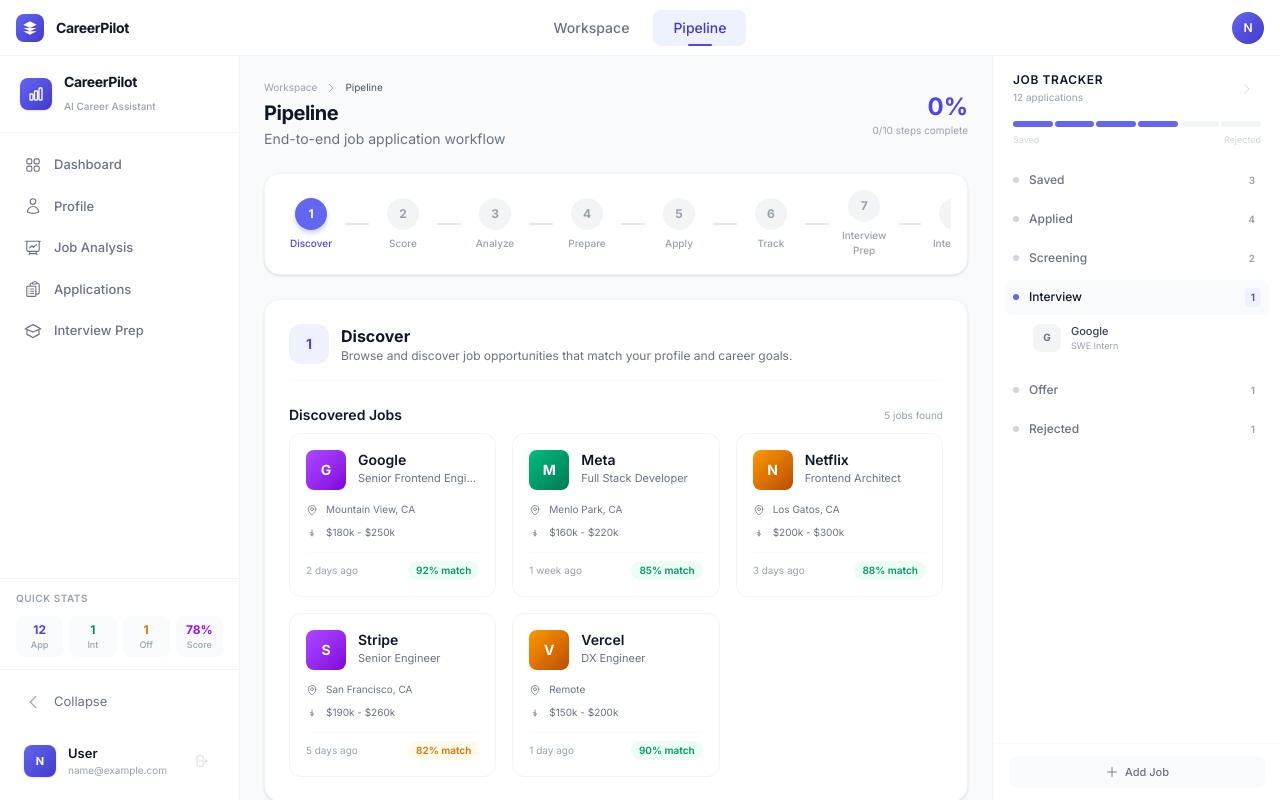
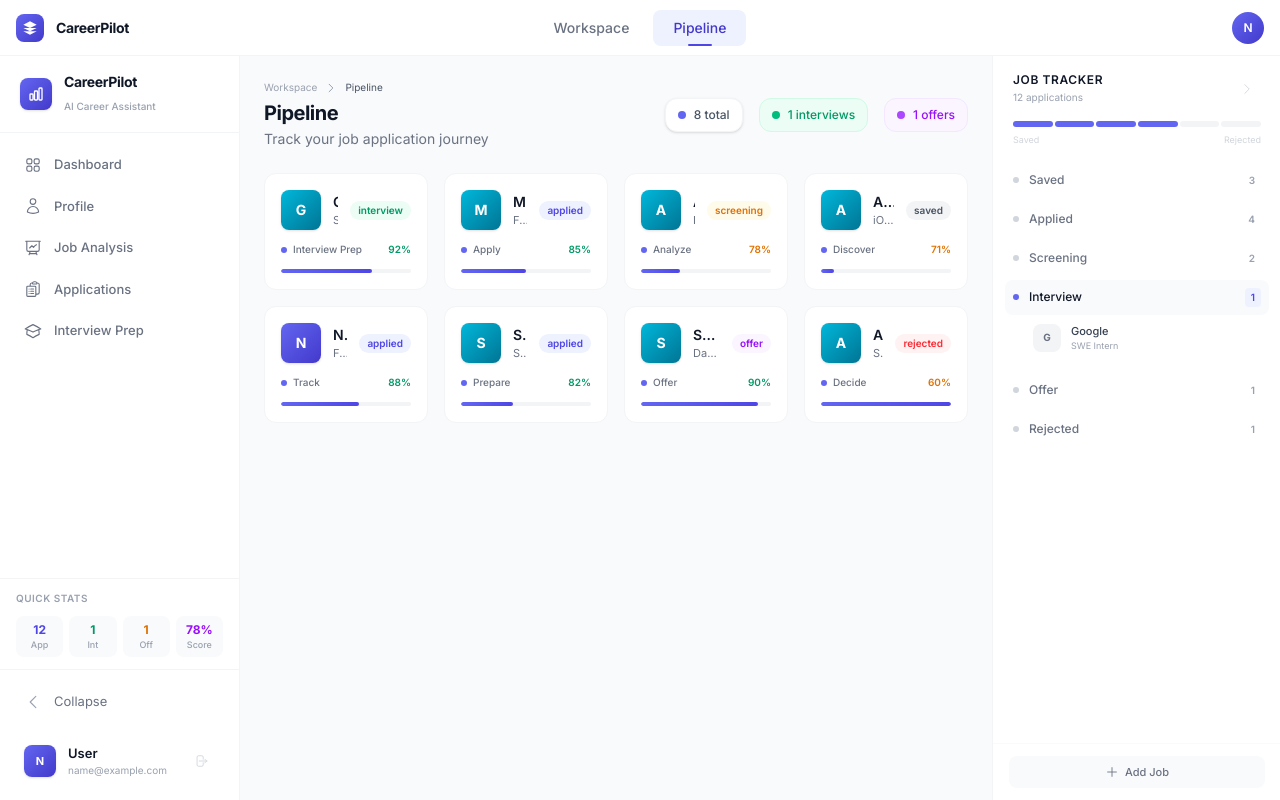
Before and after one commit to bhuwanb23/career_pilot, a React (Vite) app in the folder frontend/: page /pipeline in a window 1280 px wide. Built offline with nearby package versions, Linux system fonts and the light colour scheme; sample sign-in values are in the browser's storage.

Commit message:
feat: rewrite Pipeline with job list view and per-job detail with timeline

```diff
--- a/frontend/src/pages/Pipeline.jsx
+++ b/frontend/src/pages/Pipeline.jsx
@@ -1,68 +1,171 @@
 import { useState } from "react";
 import AppLayout from "../components/AppLayout";
-import PipelineProgress from "../components/pipeline/PipelineProgress";
-import DiscoverStep from "../components/pipeline/steps/DiscoverStep";
-import ScoreStep from "../components/pipeline/steps/ScoreStep";
-import AnalyzeStep from "../components/pipeline/steps/AnalyzeStep";
-import PrepareStep from "../components/pipeline/steps/PrepareStep";
-import ApplyStep from "../components/pipeline/steps/ApplyStep";
-import TrackStep from "../components/pipeline/steps/TrackStep";
-import InterviewPrepStep from "../components/pipeline/steps/InterviewPrepStep";
-import InterviewStep from "../components/pipeline/steps/InterviewStep";
-import OfferStep from "../components/pipeline/steps/OfferStep";
-import DecideStep from "../components/pipeline/steps/DecideStep";
-import { MOCK_PIPELINE_STEPS, MOCK_PIPELINE_DATA } from "../data/mockData";
+import PipelineTimeline from "../components/pipeline/PipelineTimeline";
+import { MOCK_PIPELINE_JOBS, MOCK_PIPELINE_STEPS, MOCK_PIPELINE_STEP_DETAILS } from "../data/mockData";
 
-const stepComponents = {
-  discover: DiscoverStep,
-  score: ScoreStep,
-  analyze: AnalyzeStep,
-  prepare: PrepareStep,
-  apply: ApplyStep,
-  track: TrackStep,
-  interview_prep: InterviewPrepStep,
-  interview: InterviewStep,
-  offer: OfferStep,
-  decide: DecideStep,
+const statusColors = {
+  saved: "bg-gray-100 text-gray-600",
+  applied: "bg-brand-50 text-brand-600",
+  screening: "bg-amber-50 text-amber-600",
+  interview: "bg-emerald-50 text-emerald-600",
+  offer: "bg-purple-50 text-purple-600",
+  rejected: "bg-red-50 text-red-500",
 };
 
-const stepDescriptions = {
-  discover: "Browse and discover job opportunities that match your profile and career goals.",
-  score: "See how well each job matches your resume and skills.",
-  analyze: "Deep dive into fit analysis, strengths, and areas for improvement.",
-  prepare: "Generate tailored cover letters and outreach messages.",
-  apply: "Submit your applications to selected companies.",
-  track: "Monitor the status of all your applications.",
-  interview_prep: "Prepare for upcoming interviews with questions and STAR answers.",
-  interview: "Complete your scheduled interviews.",
-  offer: "Evaluate and compare job offers.",
-  decide: "Make your final decision and start your new journey.",
-};
+const gradients = [
+  "from-brand-500 to-brand-700",
+  "from-emerald-500 to-emerald-700",
+  "from-amber-500 to-amber-700",
+  "from-purple-500 to-purple-700",
+  "from-rose-500 to-rose-700",
+  "from-cyan-500 to-cyan-700",
+];
+
+function JobListCard({ job, onClick }) {
+  const gradIdx = job.company.charCodeAt(0) % gradients.length;
+  const stepIdx = MOCK_PIPELINE_STEPS.findIndex((s) => s.id === job.currentStep);
+  const stepTitle = MOCK_PIPELINE_STEPS[stepIdx]?.title || "Discover";
+
+  return (
+    <button
+      onClick={() => onClick(job)}
+      className="w-full text-left bg-white rounded-xl border border-gray-100 p-4 hover:shadow-md hover:border-gray-200 transition-all duration-200 group"
+    >
+      <div className="flex items-center gap-3 mb-3">
+        <div className={`w-10 h-10 rounded-lg bg-gradient-to-br ${gradients[gradIdx]} flex items-center justify-center text-white text-sm font-bold shadow-sm`}>
+          {job.company[0]}
+        </div>
+        <div className="flex-1 min-w-0">
+          <h4 className="text-sm font-semibold text-gray-900 truncate group-hover:text-brand-600 transition-colors">{job.company}</h4>
+          <p className="text-[11px] text-gray-500 truncate">{job.role}</p>
+        </div>
+        <span className={`px-2 py-0.5 rounded-full text-[10px] font-semibold ${statusColors[job.status] || "bg-gray-100 text-gray-500"}`}>
+          {job.status}
+        </span>
+      </div>
+
+      <div className="flex items-center justify-between">
+        <div className="flex items-center gap-1.5">
+          <div className="w-1.5 h-1.5 rounded-full bg-brand-500" />
+          <span className="text-[10px] text-gray-500 font-medium">{stepTitle}</span>
+        </div>
+        <span className={`text-[10px] font-semibold ${
+          job.matchScore >= 80 ? "text-emerald-600" :
+          job.matchScore >= 60 ? "text-amber-600" : "text-red-500"
+        }`}>
+          {job.matchScore}%
+        </span>
+      </div>
+
+      {/* Mini progress bar */}
+      <div className="mt-3 h-1 bg-gray-100 rounded-full overflow-hidden">
+        <div
+          className="h-full bg-gradient-to-r from-brand-500 to-brand-600 rounded-full transition-all"
+          style={{ width: `${(job.currentStep / 10) * 100}%` }}
+        />
+      </div>
+    </button>
+  );
+}
+
+function JobDetailView({ job, onBack }) {
+  const [activeStep, setActiveStep] = useState(MOCK_PIPELINE_STEPS[job.currentStep - 1]?.key || "discover");
+  const stepDetails = MOCK_PIPELINE_STEP_DETAILS[activeStep];
+  const stepIdx = MOCK_PIPELINE_STEPS.findIndex((s) => s.key === activeStep);
+
+  return (
+    <div className="space-y-6">
+      {/* Back Button */}
+      <button
+        onClick={onBack}
+        className="flex items-center gap-2 text-sm text-gray-500 hover:text-gray-700 transition-colors"
+      >
+        <svg className="w-4 h-4" fill="none" viewBox="0 0 24 24" stroke="currentColor" strokeWidth={2}>
+          <path strokeLinecap="round" strokeLinejoin="round" d="M15.75 19.5L8.25 12l7.5-7.5" />
+        </svg>
+        Back to Pipeline
+      </button>
+
+      {/* Job Header */}
+      <div className="bg-white rounded-2xl border border-gray-100 shadow-sm p-5">
+        <div className="flex items-center justify-between">
+          <div className="flex items-center gap-4">
+            <div className="w-12 h-12 rounded-xl bg-gradient-to-br from-brand-500 to-brand-700 flex items-center justify-center text-white text-lg font-bold shadow-sm">
+              {job.company[0]}
+            </div>
+            <div>
+              <h2 className="text-base font-bold text-gray-900">{job.company}</h2>
+              <p className="text-sm text-gray-500">{job.role}</p>
+              <p className="text-[10px] text-gray-400 mt-0.5">{job.location} · {job.salary}</p>
+            </div>
+          </div>
+          <div className="text-right">
+            <p className={`text-2xl font-bold ${job.matchScore >= 80 ? "text-emerald-600" : job.matchScore >= 60 ? "text-amber-600" : "text-red-500"}`}>
+              {job.matchScore}%
+            </p>
+            <p className="text-[10px] text-gray-400">match score</p>
+          </div>
+        </div>
+      </div>
+
+      {/* Timeline + Details Grid */}
+      <div className="grid grid-cols-1 lg:grid-cols-3 gap-6">
+        {/* Vertical Timeline */}
+        <div className="lg:col-span-1">
+          <PipelineTimeline
+            steps={MOCK_PIPELINE_STEPS}
+            currentStep={job.currentStep}
+            activeStep={activeStep}
+            onStepClick={setActiveStep}
+          />
+        </div>
+
+        {/* Step Details */}
+        <div className="lg:col-span-2">
+          <div className="bg-white rounded-2xl border border-gray-100 shadow-sm p-6">
+            <div className="flex items-center gap-3 mb-5 pb-4 border-b border-gray-50">
+              <div className="w-10 h-10 rounded-xl bg-brand-50 flex items-center justify-center">
+                <span className="text-sm font-bold text-brand-600">{stepIdx + 1}</span>
+              </div>
+              <div>
+                <h3 className="text-base font-bold text-gray-900">{stepDetails?.title}</h3>
+                <p className="text-xs text-gray-500">{stepDetails?.description}</p>
+              </div>
+            </div>
+
+            <div className="space-y-3">
+              {stepDetails?.actions?.map((action, i) => (
+                <div key={i} className="flex items-center gap-3 p-3 rounded-xl bg-gray-50 hover:bg-gray-100 transition-colors">
+                  <div className="w-6 h-6 rounded-lg bg-brand-50 flex items-center justify-center text-brand-600 text-[10px] font-bold">
+                    {i + 1}
+                  </div>
+                  <span className="text-sm text-gray-700">{action}</span>
+                </div>
+              ))}
+            </div>
+
+            <div className="mt-6 pt-4 border-t border-gray-50">
+              <div className="flex items-center justify-between text-[10px] text-gray-400">
+                <span>Step {stepIdx + 1} of 10</span>
+                <span>{Math.round(((job.currentStep - 1) / 10) * 100)}% through pipeline</span>
+              </div>
+            </div>
+          </div>
+        </div>
+      </div>
+    </div>
+  );
+}
 
 export default function Pipeline({ leftCollapsed, rightCollapsed, onToggleLeft, onToggleRight }) {
-  const [activeStep, setActiveStep] = useState("discover");
-  const [completedSteps, setCompletedSteps] = useState([]);
+  const [selectedJob, setSelectedJob] = useState(null);
 
-  const activeIndex = MOCK_PIPELINE_STEPS.findIndex((s) => s.key === activeStep);
-  const CurrentStepComponent = stepComponents[activeStep] || DiscoverStep;
-  const currentData = MOCK_PIPELINE_DATA[activeStep];
-
-  const handleNext = () => {
-    if (activeIndex < MOCK_PIPELINE_STEPS.length - 1) {
-      setCompletedSteps((prev) => [...prev, activeStep]);
-      setActiveStep(MOCK_PIPELINE_STEPS[activeIndex + 1].key);
-    }
+  const stats = {
+    total: MOCK_PIPELINE_JOBS.length,
+    active: MOCK_PIPELINE_JOBS.filter((j) => j.status !== "rejected" && j.status !== "offer").length,
+    interviews: MOCK_PIPELINE_JOBS.filter((j) => j.status === "interview").length,
+    offers: MOCK_PIPELINE_JOBS.filter((j) => j.status === "offer").length,
   };
-
-  const handlePrev = () => {
-    if (activeIndex > 0) {
-      setActiveStep(MOCK_PIPELINE_STEPS[activeIndex - 1].key);
-    }
-  };
-
-  const completedCount = completedSteps.length;
-  const totalCount = MOCK_PIPELINE_STEPS.length;
-  const overallProgress = Math.round((completedCount / totalCount) * 100);
 
   return (
     <AppLayout leftCollapsed={leftCollapsed} rightCollapsed={rightCollapsed} onToggleLeft={onToggleLeft} onToggleRight={onToggleRight}>
@@ -78,65 +181,34 @@ export default function Pipeline({ leftCollapsed, rightCollapsed, onToggleLeft,
               <span className="text-gray-600">Pipeline</span>
             </div>
             <h1 className="text-xl font-bold text-gray-900 tracking-tight">Pipeline</h1>
-            <p className="text-sm text-gray-500 mt-0.5">End-to-end job application workflow</p>
+            <p className="text-sm text-gray-500 mt-0.5">Track your job application journey</p>
           </div>
-          <div className="text-right">
-            <p className="text-2xl font-bold text-brand-600">{overallProgress}%</p>
-            <p className="text-[10px] text-gray-400">{completedCount}/{totalCount} steps complete</p>
+          <div className="flex items-center gap-4">
+            <div className="flex items-center gap-2 px-3 py-2 rounded-xl bg-white border border-gray-100 shadow-sm">
+              <div className="w-2 h-2 rounded-full bg-brand-500" />
+              <span className="text-xs font-medium text-gray-600">{stats.total} total</span>
+            </div>
+            <div className="flex items-center gap-2 px-3 py-2 rounded-xl bg-emerald-50 border border-emerald-100">
+              <div className="w-2 h-2 rounded-full bg-emerald-500" />
+              <span className="text-xs font-medium text-emerald-600">{stats.interviews} interviews</span>
+            </div>
+            <div className="flex items-center gap-2 px-3 py-2 rounded-xl bg-purple-50 border border-purple-100">
+              <div className="w-2 h-2 rounded-full bg-purple-500" />
+              <span className="text-xs font-medium text-purple-600">{stats.offers} offers</span>
+            </div>
           </div>
         </div>
 
-        {/* Progress Bar */}
-        <PipelineProgress
-          steps={MOCK_PIPELINE_STEPS}
-          activeStep={activeStep}
-          completedSteps={completedSteps}
-          onStepClick={setActiveStep}
-        />
-
-        {/* Step Content */}
-        <div className="bg-white rounded-2xl border border-gray-100 shadow-sm p-6">
-          {/* Step Header */}
-          <div className="flex items-center gap-3 mb-6 pb-4 border-b border-gray-50">
-            <div className="w-10 h-10 rounded-xl bg-brand-50 flex items-center justify-center">
-              <span className="text-sm font-bold text-brand-600">{activeIndex + 1}</span>
-            </div>
-            <div>
-              <h2 className="text-base font-bold text-gray-900">
-                {MOCK_PIPELINE_STEPS[activeIndex]?.title}
-              </h2>
-              <p className="text-xs text-gray-500">{stepDescriptions[activeStep]}</p>
-            </div>
+        {/* Content */}
+        {selectedJob ? (
+          <JobDetailView job={selectedJob} onBack={() => setSelectedJob(null)} />
+        ) : (
+          <div className="grid grid-cols-1 sm:grid-cols-2 lg:grid-cols-3 xl:grid-cols-4 gap-4">
+            {MOCK_PIPELINE_JOBS.map((job) => (
+              <JobListCard key={job.id} job={job} onClick={setSelectedJob} />
+            ))}
           </div>
-
-          {/* Step Body */}
-          <CurrentStepComponent data={currentData} />
-        </div>
-
-        {/* Navigation */}
-        <div className="flex items-center justify-between">
-          <button
-            onClick={handlePrev}
-            disabled={activeIndex === 0}
-            className="flex items-center gap-2 px-5 py-2.5 rounded-xl border border-gray-200 text-sm font-medium text-gray-600 hover:bg-gray-50 transition-colors disabled:opacity-40 disabled:cursor-not-allowed"
-          >
-            <svg className="w-4 h-4" fill="none" viewBox="0 0 24 24" stroke="currentColor" strokeWidth={2}>
-              <path strokeLinecap="round" strokeLinejoin="round" d="M15.75 19.5L8.25 12l7.5-7.5" />
-            </svg>
-            Previous
-          </button>
-
-          <button
-            onClick={handleNext}
-            disabled={activeIndex === MOCK_PIPELINE_STEPS.length - 1}
-            className="flex items-center gap-2 px-5 py-2.5 rounded-xl bg-gradient-to-r from-brand-600 to-brand-500 text-white text-sm font-semibold hover:from-brand-700 hover:to-brand-600 transition-all shadow-sm disabled:opacity-40 disabled:cursor-not-allowed"
-          >
-            Next Step
-            <svg className="w-4 h-4" fill="none" viewBox="0 0 24 24" stroke="currentColor" strokeWidth={2}>
-              <path strokeLinecap="round" strokeLinejoin="round" d="M8.25 4.5l7.5 7.5-7.5 7.5" />
-            </svg>
-          </button>
-        </div>
+        )}
       </div>
     </AppLayout>
   );
```
